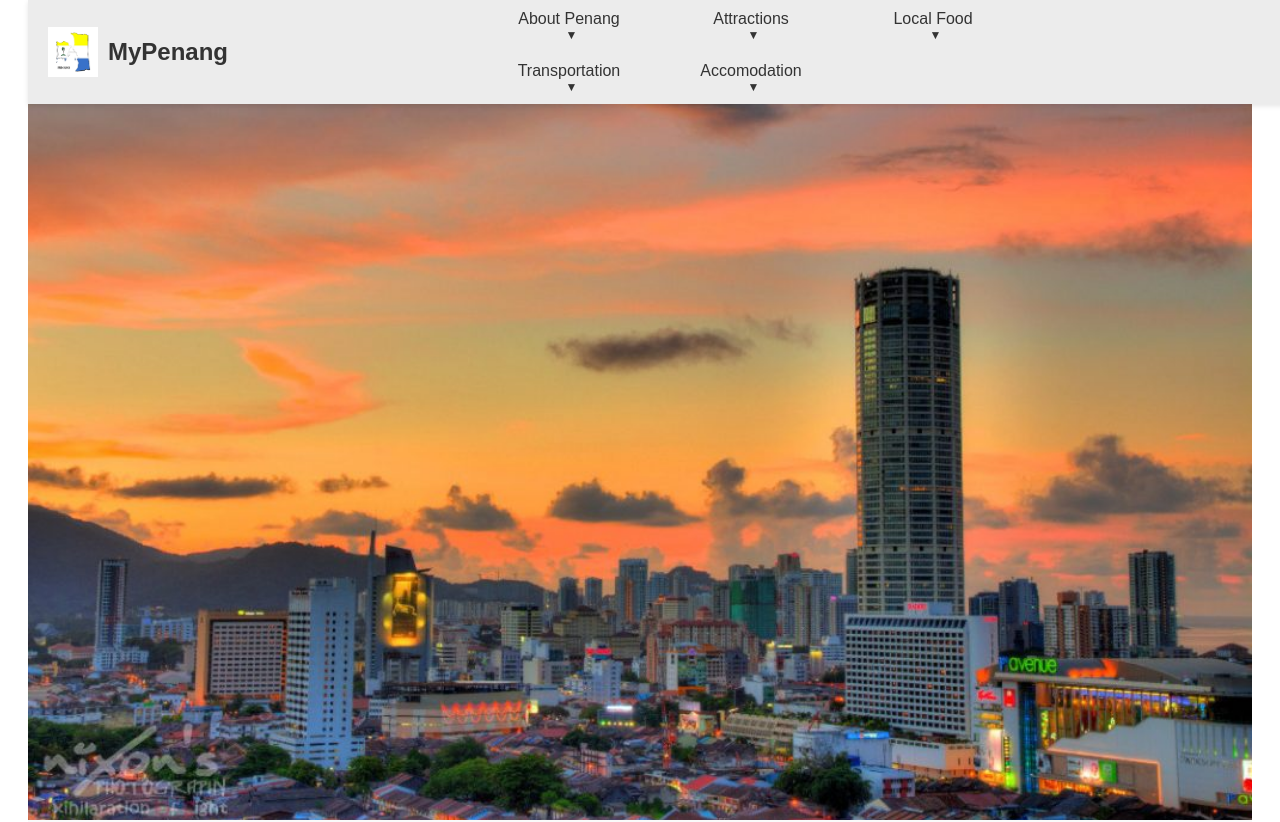
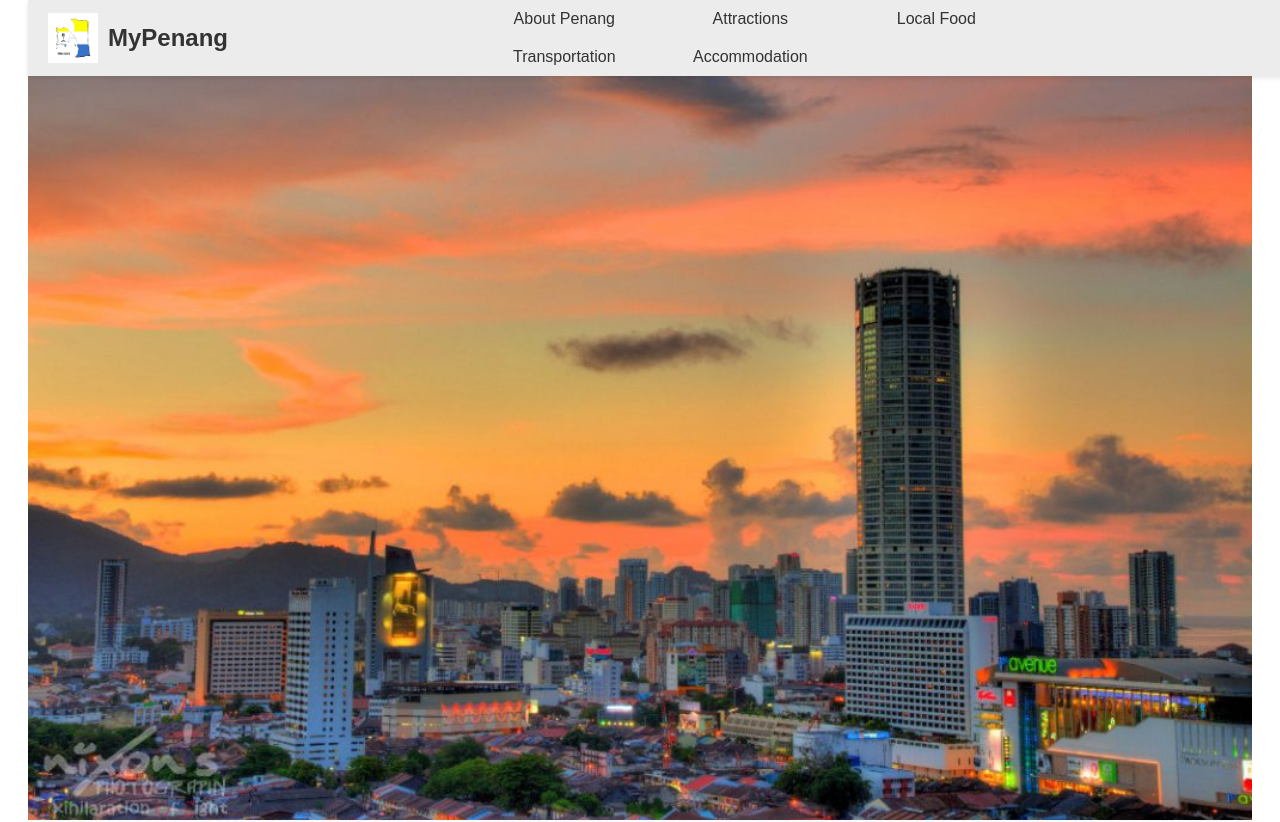
Before and after one commit to wickedjohnwick7/CAT-201-Assignment-2, a React (Vite) app: page / in a window 1280 px wide. Shown: the top 822 px of the page. Built offline with nearby package versions, Linux system fonts and the light colour scheme.

Commit message:
white header

```diff
--- a/src/App.jsx
+++ b/src/App.jsx
@@ -14,8 +14,11 @@ function App() {
             case "home":
                 return (
                     <>
+                    <section id="AboutPenang"></section>
                         <AboutPenang  onLearnMore={() => setCurrentPage('penangPage')}/>
                         {/* Image-based Navigation with Pages */}
+                    <section id="Places"></section>
+                        <h1>Must-visit Places in Penang</h1>
                         <div className="image-navigation">
                             <img
                                 src="/images/Beaches.png"
@@ -42,6 +45,7 @@ function App() {
                                 onClick={() => setCurrentPage("nature-adventure")}
                             />
                         </div>
+                    <section id="Food"></section>
 
                         <h2>Food to Savor</h2>
                         <div className="places-navigation">
@@ -73,6 +77,7 @@ function App() {
                                 onClick={() => setCurrentPage("street-food")}
                             />
                         </div>
+                    <section id="Transportation"></section>
 
                         <h3>Transportation</h3>
                         <div className="places-navigation">
@@ -110,8 +115,9 @@ function App() {
                                 onClick={() => setCurrentPage("bike")}
                             />
                         </div>
+                     <section id="Accomodation"></section>
 
-                        <h4>Accommodationtion</h4>
+                        <h4>Acommodation</h4>
                         <div className="places-navigation">
                             <img
                                 src="/images/Hotel.png"
--- a/src/components/Header.css
+++ b/src/components/Header.css
@@ -38,26 +38,47 @@
     font-weight: bold;
     color: #333;
 }
+/* Navigation Section */
+.header-nav {
+    display: flex; /* Ensure nav items are in a single line */
+    align-items: center; /* Vertically center nav items */
+}
 
-/* Navigation */
-.header-nav .nav-list {
-    display: flex;
-    list-style: none;
-    gap: 20px;
+.nav-list {
+    display: flex; /* Align nav items horizontally */
+    list-style: none; /* Remove bullets */
+    padding: 0; /* Remove padding */
+    margin: 0; /* Remove margin */
+    gap: 20px; /* Space between items */
 }
 
 .nav-item {
-    position: relative;
-    cursor: pointer;
     font-size: 16px;
     color: #333;
     text-decoration: none;
+    cursor: pointer;
+    transition: color 0.3s; /* Smooth hover effect */
 }
 
-.nav-item span {
-    margin-left: 5px;
-    font-size: 12px;
+.nav-item:hover {
+    color: #007bff; /* Change color on hover */
 }
+
+
+/* Hover Effect */
+.nav-item:hover {
+    color: #007bff; /* Change text color on hover */
+}
+
+/* Responsive Design - Mobile View */
+@media (max-width: 768px) {
+    .header-nav .nav-list {
+        flex-direction: column; /* Stack items vertically */
+        gap: 10px; /* Adjust spacing for mobile view */
+    }
+}
+
+
 
 /* Header Right Icons */
 .header-right {
--- a/src/components/Header.jsx
+++ b/src/components/Header.jsx
@@ -1,5 +1,5 @@
 import React from 'react';
-import './Header.css'; // Import the CSS file with the background styling
+import './Header.css'; // Import the CSS file with the styles
 
 const Header = () => {
     const scrollToSection = (sectionId) => {
@@ -15,11 +15,11 @@ const Header = () => {
             <div className="top-half-background">
                 <div className="header-left">
                     <img
-                        src="/images/penang-logo.png" // Update logo for Penang
+                        src="/images/penang-logo.png"
                         alt="Penang Logo"
                         className="logo"
                     />
-                    <span className="website-name">MyPenang</span> {/* Added website name */}
+                    <span className="website-name">MyPenang</span>
                 </div>
             </div>
 
@@ -28,35 +28,25 @@ const Header = () => {
                 {/* Left Section: Logo */}
                 <div className="header-left">
                     <img
-                        src="/images/penang-logo.png" // Update logo for Penang
+                        src="/images/penang-logo.png"
                         alt="Penang Logo"
                         className="logo"
                     />
-                    <span className="website-name">MyPenang</span> {/* Added website name */}
+                    <span className="website-name">MyPenang</span>
                 </div>
 
                 {/* Center Section: Navigation */}
                 <nav className="header-nav">
                     <ul className="nav-list">
-                        <li className="nav-item" onClick={() => scrollToSection('AboutPenang')}>
-                            About Penang <span>▼</span>
-                        </li>
-                        <li className="nav-item" onClick={() => scrollToSection('Places')}>
-                            Attractions <span>▼</span>
-                        </li>
-                        <li className="nav-item" onClick={() => scrollToSection('Food')}>
-                            Local Food <span>▼</span>
-                        </li>
-                        <li className="nav-item" onClick={() => scrollToSection('Transportation')}>
-                            Transportation <span>▼</span>
-                        </li>
-                        <li className="nav-item" onClick={() => scrollToSection('Accomodation')}>
-                            Accomodation <span>▼</span>
-                        </li>
+                        <li className="nav-item" onClick={() => scrollToSection('AboutPenang')}>About Penang</li>
+                         <li className="nav-item" onClick={() => scrollToSection('Places')}>Attractions</li>
+                         <li className="nav-item" onClick={() => scrollToSection('Food')}>Local Food</li>
+                         <li className="nav-item" onClick={() => scrollToSection('Transportation')}>Transportation</li>
+                         <li className="nav-item" onClick={() => scrollToSection('Accomodation')}>Accommodation</li>
                     </ul>
                 </nav>
 
-                {/* Right Section: Font Awesome Icons */}
+                {/* Right Section: Icons */}
                 <div className="header-right">
                     <i className="fas fa-globe" title="Language"></i>
                     <i className="fas fa-heart" title="Favorites"></i>
```
